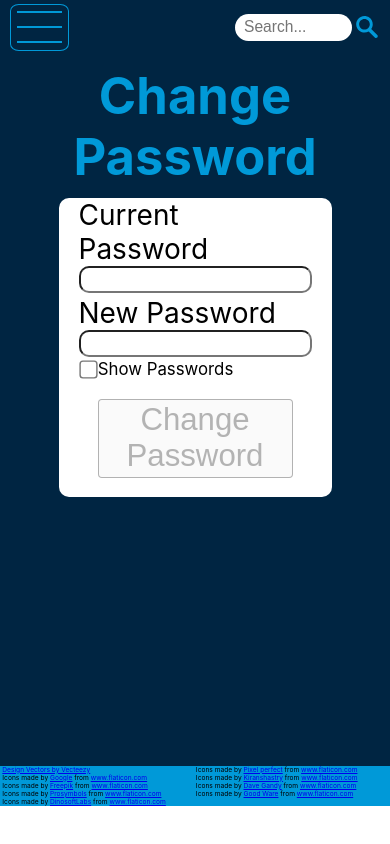
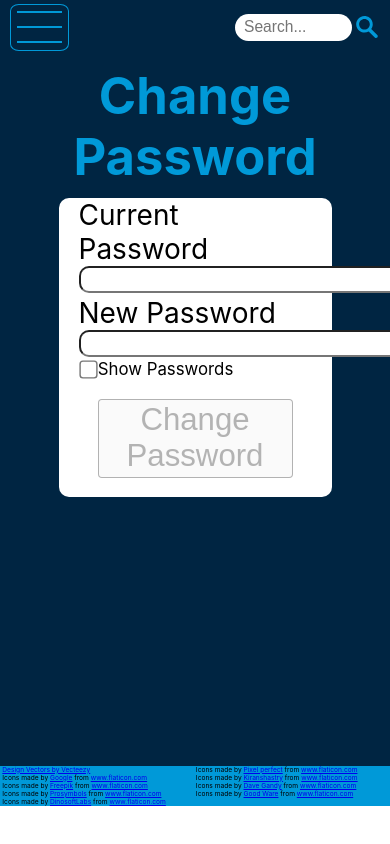
Before and after one commit to Crozenblat/laffy-heroku, a React (Create React App) app in the folder client/: page /change-password in a window 390 px wide. Built offline with nearby package versions, Linux system fonts and the light colour scheme; no server answers.

Commit message:
Adjusted Form input responsiveness

```diff
--- a/client/src/components/UI/Inputs/FormInput.js
+++ b/client/src/components/UI/Inputs/FormInput.js
@@ -29,21 +29,33 @@ const FrmInptInfo = styled.p`
         font-size: 1.5vw;
     };
 
+    @media only screen and (max-width: 769px){
+        font-size: 2vw;
+    };
+
     @media only screen and (max-width: 426px){
-        font-size: 3vw;
+        font-size: 4vw;
     };
 `;
 
 const FrmInpt = styled.input`
     font-size: 1.6vw;
     border-radius: 10px;
+    width: 27vw;
 
-    @media only screen and (max-width: 1024px){
+    @media only screen and (max-width: 1025px){
+        width: 31vw;
         font-size: 2.1vw;
-    }
+    };
+
+    @media only screen and (max-width: 769px){
+        width: 41vw;
+        font-size: 2.1vw;
+    };
 
     @media only screen and (max-width: 426px){
         font-size: 2rem;
+        width: 85vw;
     };
 `;
 
```
